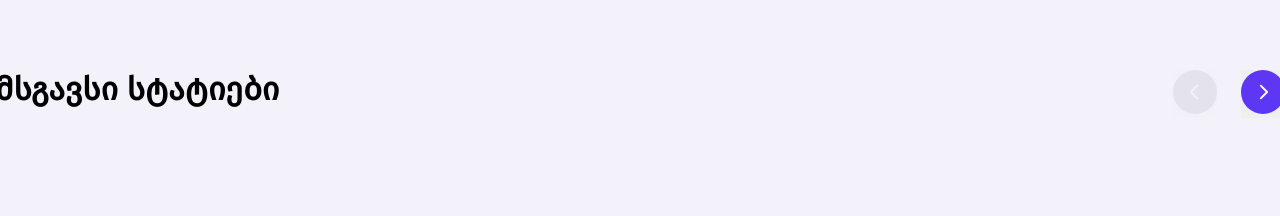
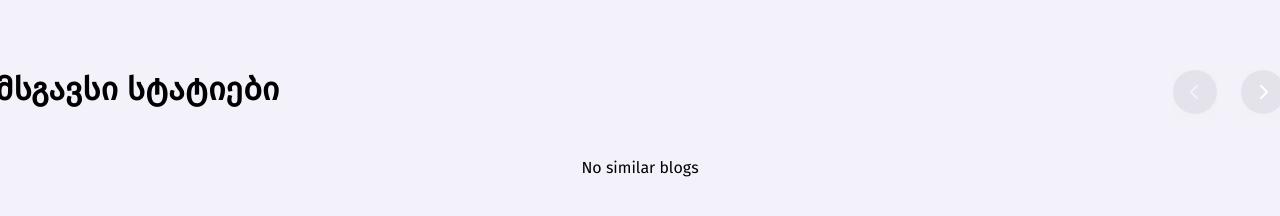
Before and after one commit to nikaKotrikadze/redberry_project_7, a React (Create React App) app: page /blogs/1 in a window 1280 px wide. Shown: the part 616-832 px from the top of the page. Built offline with nearby package versions, Linux system fonts and the light colour scheme; no server answers.

Commit message:
Fix: carousel reset page, types

```diff
--- a/src/components/Blog/BerryBlog.tsx
+++ b/src/components/Blog/BerryBlog.tsx
@@ -10,7 +10,10 @@ import { BlogTemplateInterface } from "../../types/BerryBlogTypes";
 
 const BerryBlog = () => {
   const { id } = useParams();
-  const [blog, setBlog]: any = useState();
+  const [currentBlogId, setCurrentBlogId] = useState<string | undefined | null>(
+    null
+  );
+  const [blog, setBlog] = useState<BlogTemplateInterface | undefined>();
 
   useEffect(() => {
     const getBlogById = async () => {
@@ -18,13 +21,13 @@ const BerryBlog = () => {
         const response = await $api.get(`/blogs/${id}`);
         const newBlogs: BlogTemplateInterface = response.data;
         setBlog(newBlogs);
+        setCurrentBlogId(id);
       } catch (error) {
         console.error("Fetch error in Blogs", error);
       }
     };
     getBlogById();
   }, [id]);
-
   return (
     <>
       <BerryHeader />
@@ -35,7 +38,10 @@ const BerryBlog = () => {
       </div>
       <BerryBlogInfo blog={blog} />
       {/* CAROUSEL */}
-      <BerryBlogCarousel />
+      <BerryBlogCarousel
+        categories={blog?.categories}
+        currentBlogId={currentBlogId}
+      />
     </>
   );
 };
--- a/src/components/Blog/BerryBlogCarousel.tsx
+++ b/src/components/Blog/BerryBlogCarousel.tsx
@@ -1,51 +1,89 @@
 import React, { useEffect, useState } from "react";
 import "./berryblogcarousel.css";
-import { useBlogsStore } from "../Blogs/blogs.store";
+import { useBlogsStore, useCarouselStore } from "../Blogs/blogs.store";
 import BlogTemplate from "../Blogs/BlogTemplate";
+import {
+  BlogTemplateInterface,
+  CategoryInterface,
+} from "../../types/BerryBlogTypes";
 
-const BerryBlogCarousel = () => {
-  const { blogs, setBlogs }: any = useBlogsStore();
+const BerryBlogCarousel = ({ categories, currentBlogId }: any) => {
+  const { blogs, setBlogs } = useBlogsStore();
   const totalDivs = blogs.length;
   const divsPerPage = 3;
   const [currentPage, setCurrentPage] = useState(0);
+  const [filteredBlogs, setFilteredBlogs] = useState<BlogTemplateInterface[]>(
+    []
+  );
+  const { hasCurrentPageReseted, resetCurrentPage } = useCarouselStore();
 
   useEffect(() => {
     setBlogs();
-  }, []);
+  }, [setBlogs]);
+
+  useEffect(() => {
+    if (hasCurrentPageReseted) {
+      setCurrentPage(0);
+    }
+  }, [hasCurrentPageReseted]);
+  console.log("currentPage", currentPage);
+  console.log("hasCurrentPageReseted", hasCurrentPageReseted);
+
+  useEffect(() => {
+    setFilteredBlogs(
+      blogs
+        .filter((blog: BlogTemplateInterface) =>
+          blog?.categories?.some((category: CategoryInterface) =>
+            categories?.some(
+              (selectedCategory: CategoryInterface) =>
+                selectedCategory?.id === category.id
+            )
+          )
+        )
+        .filter((blog: BlogTemplateInterface) => blog.id !== currentBlogId)
+    );
+  }, [blogs, categories, currentBlogId]);
 
   const handleNextClick = () => {
     setCurrentPage(
-      (prevPage) => (prevPage + 1) % Math.ceil(totalDivs / divsPerPage)
+      (prevPage) =>
+        (prevPage + 1) % Math.ceil(filteredBlogs.length / divsPerPage)
     );
+    resetCurrentPage();
   };
 
   const handlePrevClick = () => {
     setCurrentPage(
       (prevPage) =>
-        (prevPage - 1 + Math.ceil(totalDivs / divsPerPage)) %
-        Math.ceil(totalDivs / divsPerPage)
+        (prevPage - 1 + Math.ceil(filteredBlogs.length / divsPerPage)) %
+        Math.ceil(filteredBlogs.length / divsPerPage)
     );
   };
 
   const renderDivs = () => {
+    if (filteredBlogs.length === 0) {
+      return <p>No similar blogs</p>;
+    }
+
     const startIndex = currentPage * divsPerPage;
     const endIndex = startIndex + divsPerPage;
 
     const divs = [];
-    for (let i = startIndex; i < endIndex && i < totalDivs; i++) {
+    for (let i = startIndex; i < endIndex && i < filteredBlogs.length; i++) {
       divs.push(
         <BlogTemplate
           key={i}
-          id={blogs[i].id}
-          image={blogs[i].image}
-          author={blogs[i].author}
-          categories={blogs[i].categories}
-          description={blogs[i].description}
-          publish_date={blogs[i].publish_date}
-          title={blogs[i].title}
+          id={filteredBlogs[i].id}
+          image={filteredBlogs[i].image}
+          author={filteredBlogs[i].author}
+          categories={filteredBlogs[i].categories}
+          description={filteredBlogs[i].description}
+          publish_date={filteredBlogs[i].publish_date}
+          title={filteredBlogs[i].title}
         />
       );
     }
+
     return divs;
   };
 
@@ -62,14 +100,7 @@ const BerryBlogCarousel = () => {
           <h1>მსგავსი სტატიები</h1>
         </div>
         <div style={{ display: "flex", gap: "24px" }}>
-          <button
-            onClick={handlePrevClick}
-            disabled={currentPage === 0}
-            // style={{
-            //   backgroundColor: currentPage === 0 ? "#E4E3EB" : "#5D37F3",
-            //   cursor: currentPage === 0 ? "not-allowed" : "pointer",
-            // }}
-          >
+          <button onClick={handlePrevClick} disabled={currentPage === 0}>
             <svg
               width="44"
               height="44"
@@ -99,7 +130,10 @@ const BerryBlogCarousel = () => {
           </button>
           <button
             onClick={handleNextClick}
-            disabled={currentPage === Math.ceil(totalDivs / divsPerPage) - 1}
+            disabled={
+              filteredBlogs.length === 0 ||
+              currentPage === Math.ceil(filteredBlogs.length / divsPerPage) - 1
+            }
           >
             <svg
               width="44"
@@ -116,7 +150,9 @@ const BerryBlogCarousel = () => {
                 rx="22"
                 transform="rotate(180 44 44)"
                 fill={
-                  currentPage === Math.ceil(totalDivs / divsPerPage) - 1
+                  filteredBlogs.length === 0 ||
+                  currentPage ===
+                    Math.ceil(filteredBlogs.length / divsPerPage) - 1
                     ? "#E4E3EB"
                     : "#5D37F3"
                 }
--- a/src/components/Blog/BerryBlogInfo.tsx
+++ b/src/components/Blog/BerryBlogInfo.tsx
@@ -1,6 +1,9 @@
 import React from "react";
 import "./berrybloginfo.css";
-import { CategoryInterface } from "../../types/BerryBlogTypes";
+import {
+  BlogTemplateInterface,
+  CategoryInterface,
+} from "../../types/BerryBlogTypes";
 
 const BerryBlogInfo = ({ blog }: any) => {
   const displayDescription = blog?.description.replace(/\r\n/g, "<br>");
--- a/src/components/BlogNavigation/BerryBlogNavigation.tsx
+++ b/src/components/BlogNavigation/BerryBlogNavigation.tsx
@@ -10,7 +10,7 @@ const BerryBlogNavigation = () => {
     setCategories,
     selectedCategories,
     toggleCategorySelection,
-  }: any = useCategoryStore();
+  } = useCategoryStore();
 
   useEffect(() => {
     setCategories();
--- a/src/components/BlogNavigation/blogCategory.store.tsx
+++ b/src/components/BlogNavigation/blogCategory.store.tsx
@@ -1,7 +1,18 @@
 import { create } from "zustand";
 import { $api } from "../../utils/http";
+import {
+  CategoryInterface,
+  SelectedCategoryInterface,
+} from "../../types/BerryBlogTypes";
 
-export const useCategoryStore = create((set) => {
+interface CategoryStoreInterface {
+  categories: CategoryInterface[];
+  selectedCategories: number[];
+  setCategories: () => void;
+  toggleCategorySelection: (id: number | null) => void;
+}
+
+export const useCategoryStore = create<CategoryStoreInterface>((set) => {
   const savedSelectedCategories = JSON.parse(
     localStorage.getItem("selectedCategories") || "[]"
   );
--- a/src/components/Blogs/BerryBlogs.tsx
+++ b/src/components/Blogs/BerryBlogs.tsx
@@ -8,8 +8,8 @@ import {
   CategoryInterface,
 } from "../../types/BerryBlogTypes";
 const BerryBlogs = () => {
-  const { blogs, setBlogs }: any = useBlogsStore();
-  const { selectedCategories }: any = useCategoryStore();
+  const { blogs, setBlogs } = useBlogsStore();
+  const { selectedCategories } = useCategoryStore();
 
   useEffect(() => {
     setBlogs();
--- a/src/components/Blogs/BlogTemplate.tsx
+++ b/src/components/Blogs/BlogTemplate.tsx
@@ -4,7 +4,11 @@ import groundImage from "../../images/ground.jpg";
 import Arrow from "../../images/Arrow.svg";
 import { ReactSVG } from "react-svg";
 import { Link } from "react-router-dom";
-import { BlogTemplateInterface } from "../../types/BerryBlogTypes";
+import {
+  BlogTemplateInterface,
+  CategoryInterface,
+} from "../../types/BerryBlogTypes";
+import { useCarouselStore } from "./blogs.store";
 
 const BlogTemplate = ({
   id,
@@ -17,8 +21,11 @@ const BlogTemplate = ({
 }: BlogTemplateInterface) => {
   const truncatedText = description.slice(0, 80).trim();
 
+  const { setHasCurrentPageReseted } = useCarouselStore();
+
   const handleLinkClick = () => {
     window.scrollTo(0, 0);
+    setHasCurrentPageReseted();
   };
 
   return (
@@ -73,7 +80,7 @@ const BlogTemplate = ({
             flexWrap: "wrap",
           }}
         >
-          {categories.map((item: any) => (
+          {categories.map((item: CategoryInterface) => (
             <h5
               key={item.id}
               style={{
--- a/src/components/Blogs/blogs.store.tsx
+++ b/src/components/Blogs/blogs.store.tsx
@@ -1,7 +1,13 @@
 import { create } from "zustand";
 import { $api } from "../../utils/http";
+import { BlogTemplateInterface } from "../../types/BerryBlogTypes";
 
-export const useBlogsStore = create((set) => ({
+interface BlogsStoreInterface {
+  blogs: BlogTemplateInterface[];
+  setBlogs: () => void;
+}
+
+export const useBlogsStore = create<BlogsStoreInterface>((set) => ({
   blogs: [],
   setBlogs: async () => {
     try {
@@ -13,3 +19,15 @@ export const useBlogsStore = create((set) => ({
     }
   },
 }));
+
+interface CarouselStoreInterface {
+  hasCurrentPageReseted: boolean;
+  setHasCurrentPageReseted: () => void;
+  resetCurrentPage: () => void;
+}
+
+export const useCarouselStore = create<CarouselStoreInterface>((set) => ({
+  hasCurrentPageReseted: false,
+  setHasCurrentPageReseted: () => set({ hasCurrentPageReseted: true }),
+  resetCurrentPage: () => set({ hasCurrentPageReseted: false }),
+}));
--- a/src/components/Login/login.store.tsx
+++ b/src/components/Login/login.store.tsx
@@ -9,7 +9,7 @@ export const useLoginModalStore = create((set) => ({
 export const useSuccessfulLoginRequestStore = create((set) => ({
   isSuccessful: localStorage.getItem("isSuccessful") === "true" || false,
   email: localStorage.getItem("email") || null,
-  setIsSuccessful: (email: any) => {
+  setIsSuccessful: (email: string) => {
     localStorage.setItem("isSuccessful", "true");
     localStorage.setItem("email", email);
     set({ isSuccessful: true, email });
```
